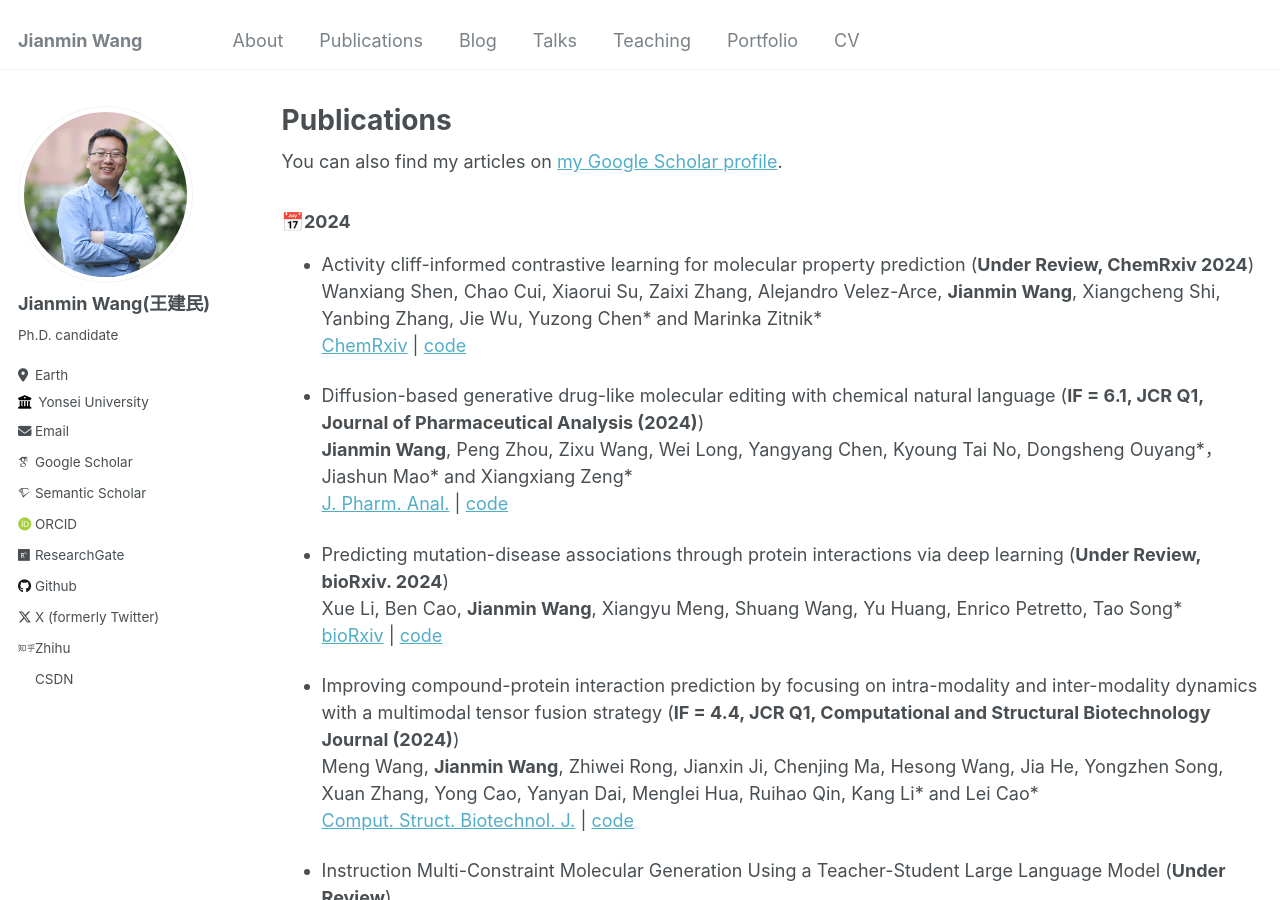
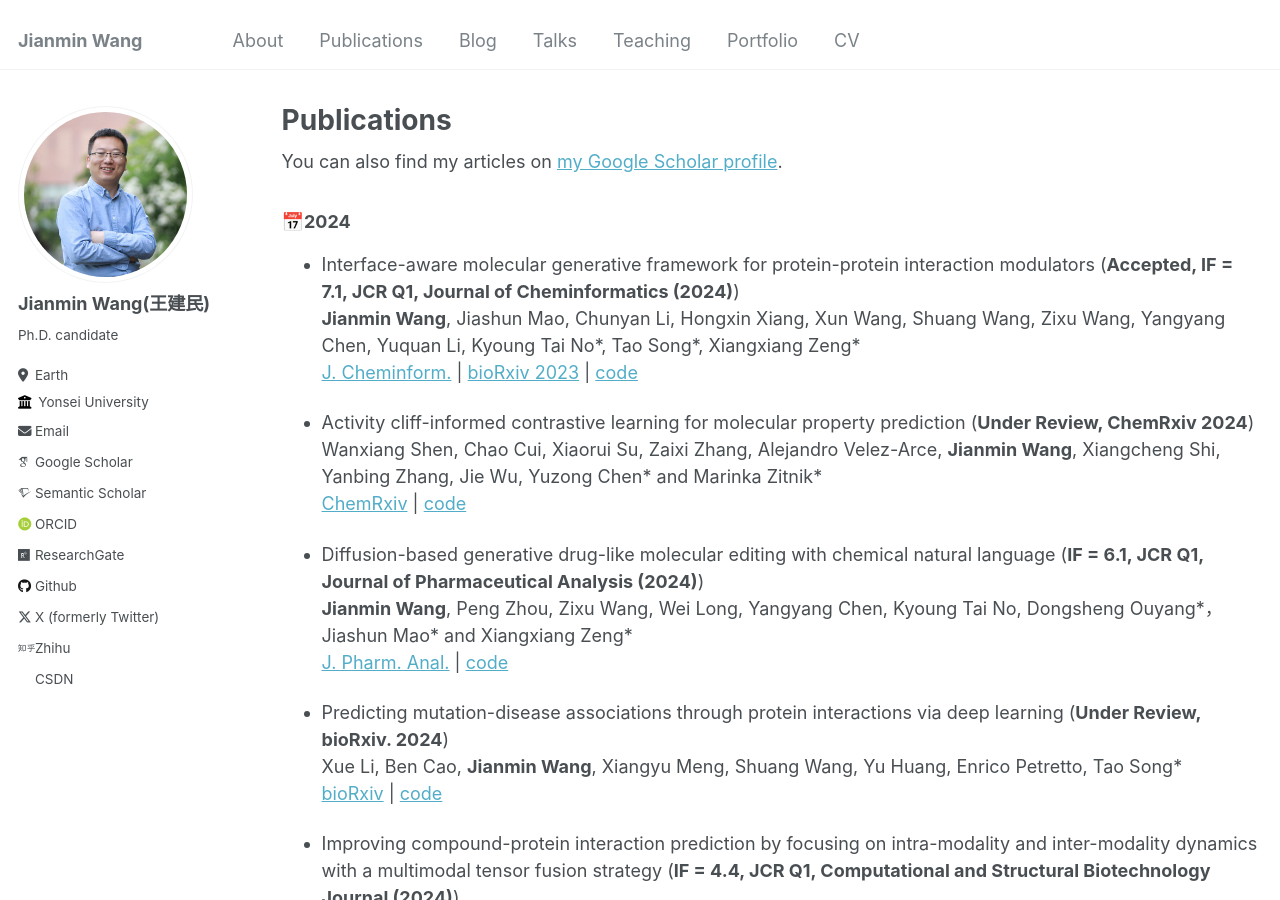
Before and after one commit to Jianmin2drugai/Jianmin2drugai.github.io, a Jekyll site: the page built from _pages/publications.md, in a window 1280 px wide and 900 px high. Built offline with Jekyll 4.4.1, drawn with Linux system fonts in a browser that asks for light colours; some web fonts are replaced.

Commit message:
Update publications.md

```diff
--- a/_pages/publications.md
+++ b/_pages/publications.md
@@ -16,6 +16,10 @@ author_profile: true
 {% endfor %}
 
 ### &#x1F4C5;2024
+
+*   Interface-aware molecular generative framework for protein-protein interaction modulators (**Accepted, IF = 7.1, JCR Q1, Journal of Cheminformatics (2024)**)
+    **Jianmin Wang**, Jiashun Mao, Chunyan Li, Hongxin Xiang, Xun Wang, Shuang Wang, Zixu Wang, Yangyang Chen, Yuquan Li, Kyoung Tai No\*, Tao Song\*, Xiangxiang Zeng\*
+    [J. Cheminform.](https://doi.org/10.1101/2023.10.10.557742) | [bioRxiv 2023](https://doi.org/10.1101/2023.10.10.557742) | [code](https://github.com/AspirinCode/GENiPPI)
 
 *   Activity cliff-informed contrastive learning for molecular property prediction (**Under Review, ChemRxiv 2024**)
     Wanxiang Shen, Chao Cui, Xiaorui Su, Zaixi Zhang, Alejandro Velez-Arce, **Jianmin Wang**, Xiangcheng Shi, Yanbing Zhang, Jie Wu, Yuzong Chen\* and Marinka Zitnik\*
```
